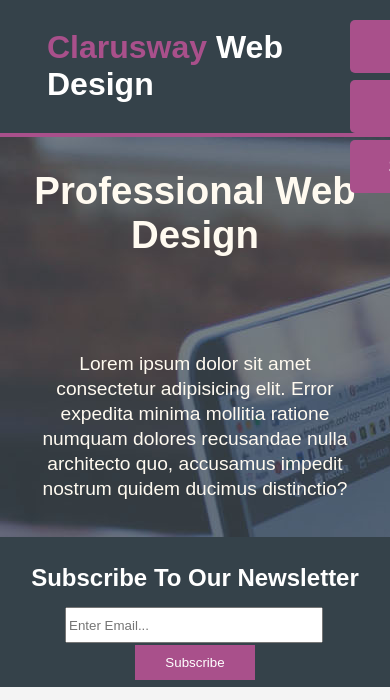
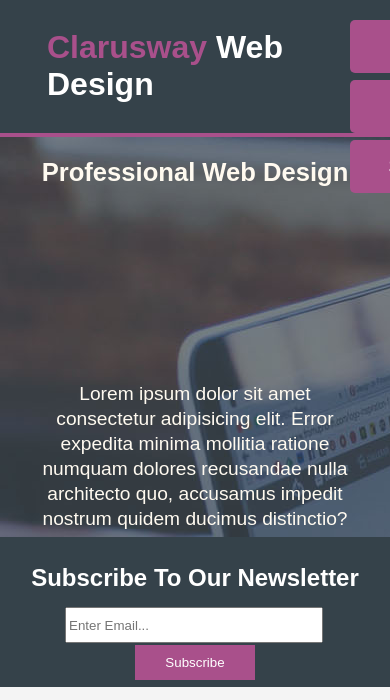
Before and after one commit to raymondaksu/Project-004-Website-Page-Design-HTML-CSS_04, a plain HTML site: page index.html in a window 390 px wide. Shown: the top 700 px of the page. Drawn offline with Linux system fonts and the light colour scheme.

Commit message:
Updated v1.3

```diff
--- a/sass/_theme.scss
+++ b/sass/_theme.scss
@@ -403,7 +403,7 @@
 
     .hero {
 
-        &_headline {
+        &_headline h1{
           font-size: 1.6rem;
           height: 130px;
         }
```
Also changed, not shown: sass/_theme.css, sass/_theme.min.css, sass/style.css, sass/style.min.css.
